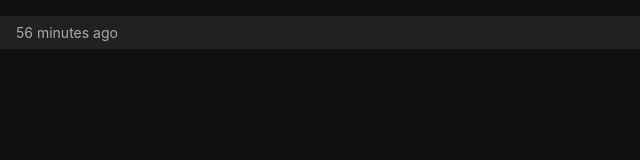
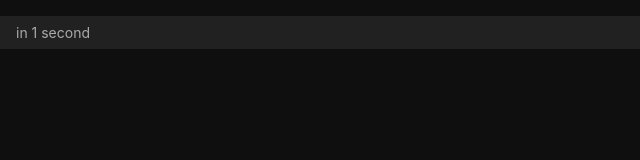
Before and after one commit to ravanabackup/qurbana, a plain HTML site: page index.html in a window 1280 px wide. Shown: the full height of the page, 0-640 px from the left. Drawn offline with Linux system fonts and the light colour scheme.

Commit message:
deploy: 5429e59a99d3bbb0b49e00045c975fbbbfafd46d

```diff
--- a/index.html
+++ b/index.html
@@ -17,7 +17,7 @@
     </ul>
 
     <footer>
-      <time class="js-relative-time" datetime="2025-10-24T04:19:10.336Z">2025-10-24T04:19:10.336Z</time>
+      <time class="js-relative-time" datetime="2025-10-24T05:15:40.564Z">2025-10-24T05:15:40.564Z</time>
       <span><a class="footer-link" href="https://github.com/osmoscraft/osmosfeed">osmosfeed 1.15.1</a></span>
     </footer>
 
```
Also changed, not shown: 1 other file.
